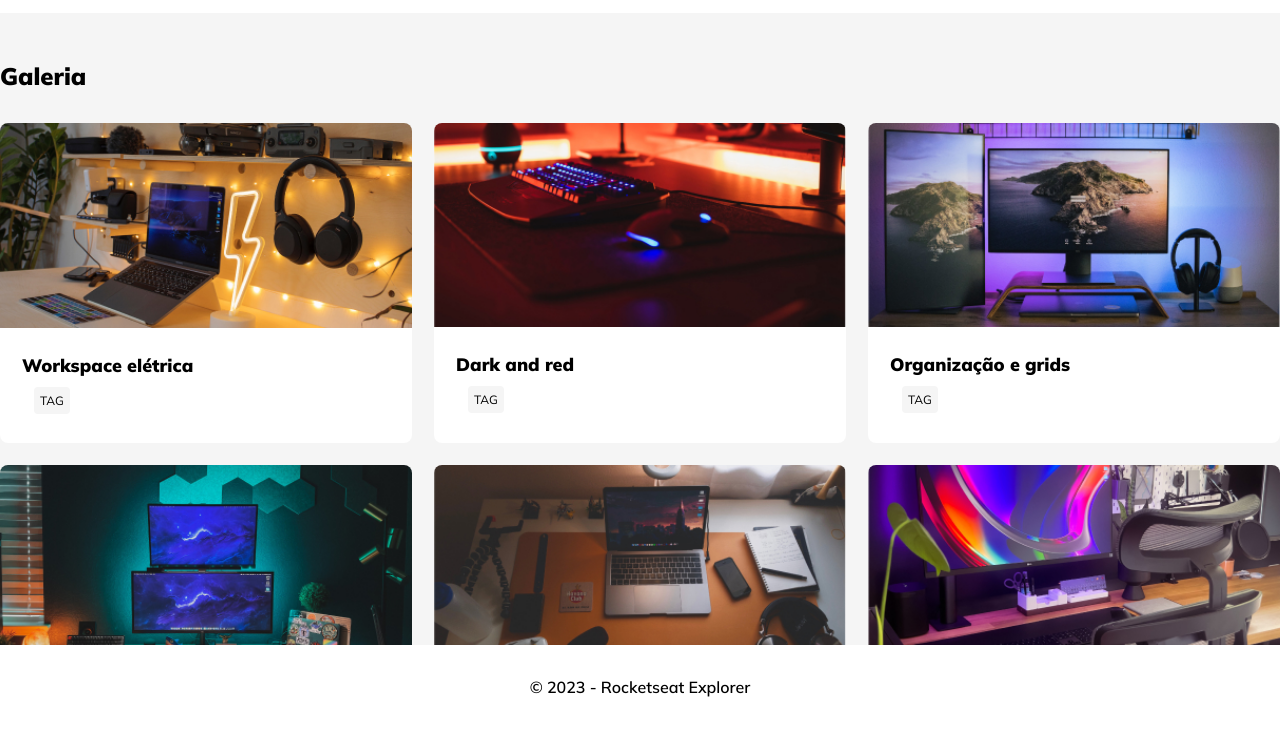
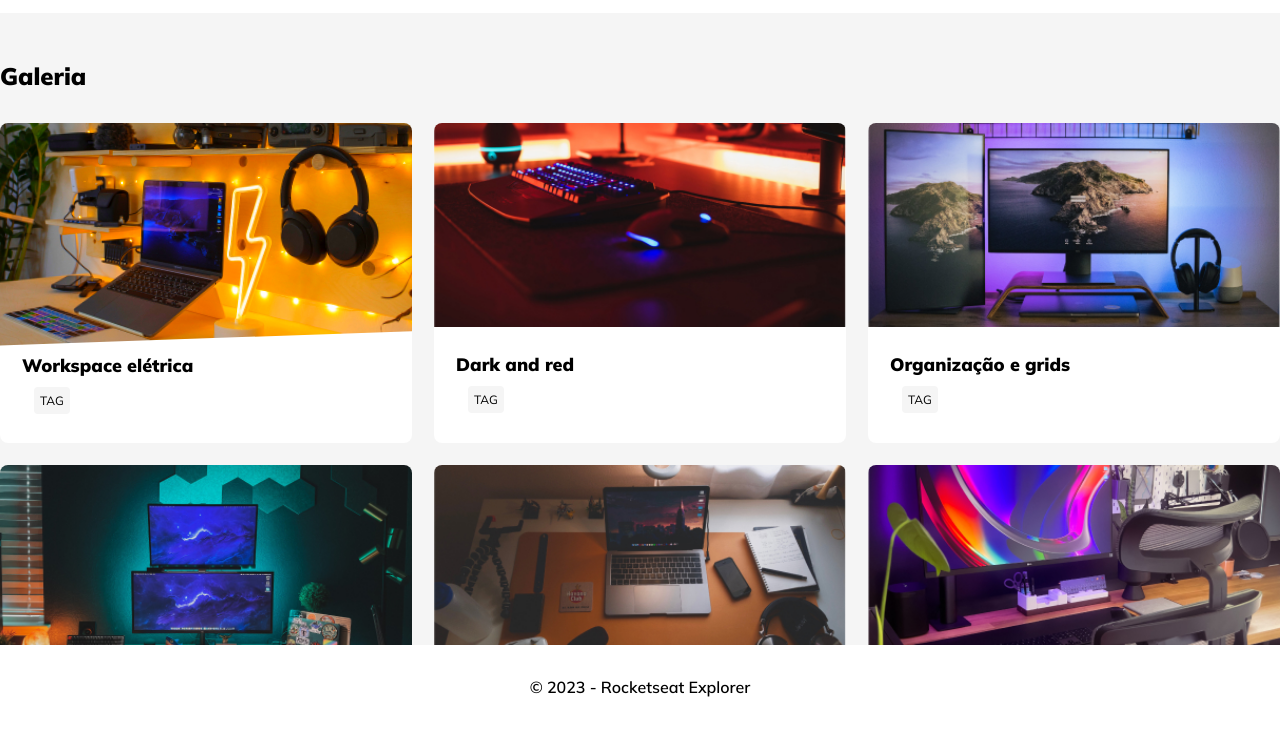
Before and after one commit to NandaReisVerissimo/PhotoblogClass, a plain HTML site: page index.html in a window 1280 px wide. In both pictures the pointer is over the picture 206 px from the left and 296 px from the top of the page. Shown: the part 71-800 px from the top of the page. Drawn offline with Linux system fonts and the light colour scheme.

Commit message:
CSS animation

```diff
--- a/index.html
+++ b/index.html
@@ -17,7 +17,7 @@
   <div class="app">
     <header class="container">
       <nav>
-        <img src="./assets/camera.svg" alt="imagem de uma câmera pequena preta">
+        <img class="logo" src="./assets/camera.svg" alt="imagem de uma câmera pequena preta">
 
         <ul>
           <li>Home</li>
--- a/style.css
+++ b/style.css
@@ -121,11 +121,26 @@ main h1 {
   background-color: var(--color-base-white);
   border-radius: .8rem;
   overflow: hidden;
+
 }
 
 .item img {
   width: 100%;
 
+  /*transition-property: transform, filter;
+  transition-duration: 200ms;
+  transition-delay: 0;
+  transition-timing-function: ease-out;*/
+
+  transition: all 200ms ease-out;
+
+  /*também podemos fazer:
+  transition: filter 200ms ease-out, transform 600ms ease-in;*/
+}
+
+.item img:hover {
+  filter: hue-rotate(7deg) contrast(101%) saturate(200%);
+  transform: scale(1.1) rotate(-2deg);
 }
 
 .detail {
```
